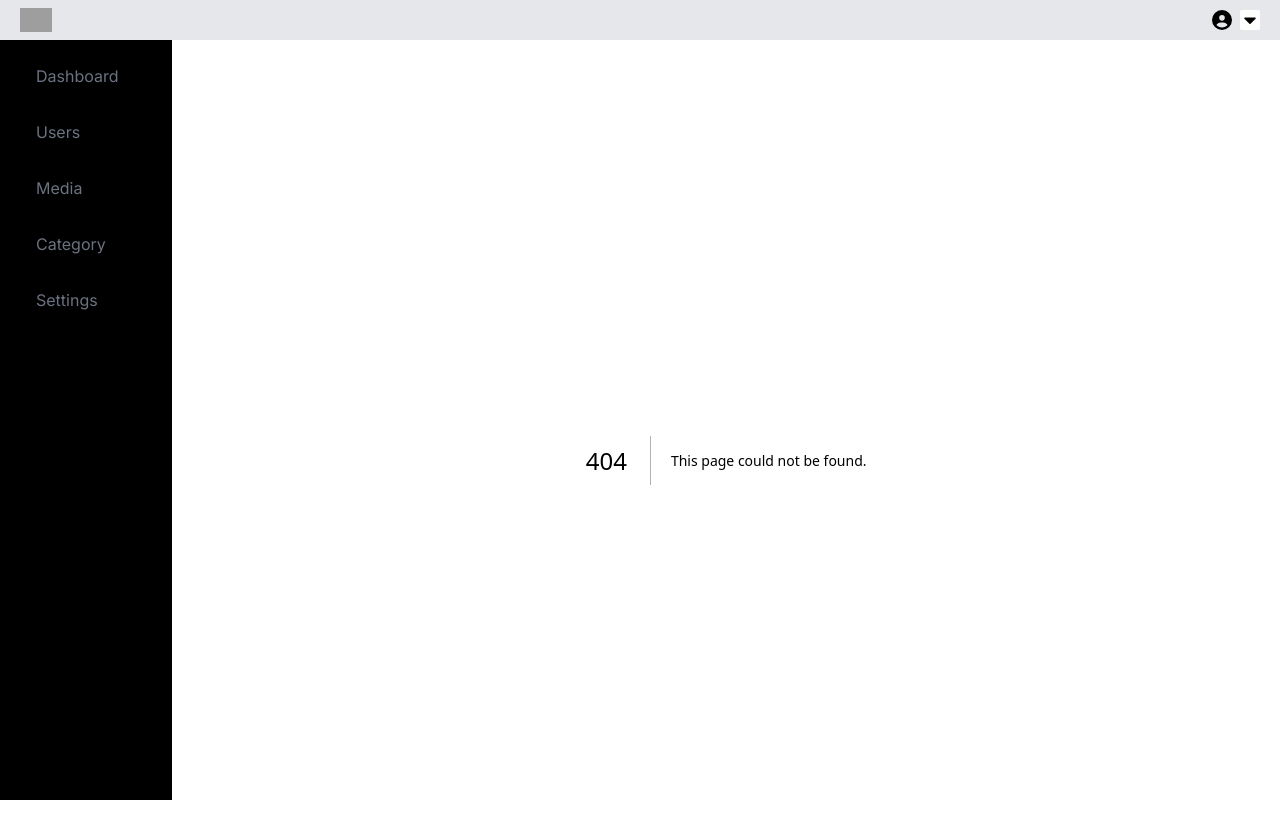
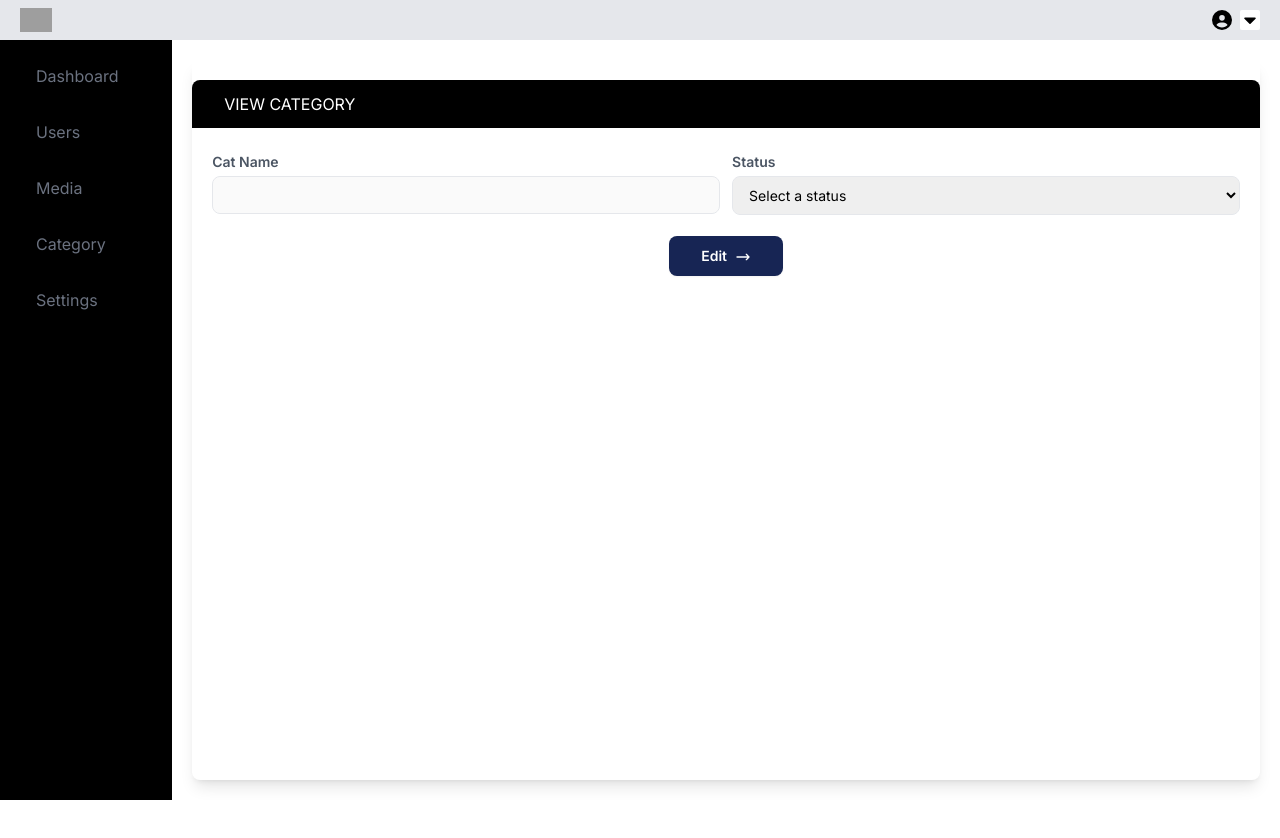
Before and after one commit to battikerigayathri/SocialMedia, a Next.js app: page /category/1 in a window 1280 px wide. Before the commit this address had no page. Shown: the top 838 px of the page. After the commit the page ends 800 px from the top, so only its background shows below. Built offline with nearby package versions, Linux system fonts and the light colour scheme; no server answers; grey boxes are pictures that could not be loaded.

Commit message:
category of all crud operations done

```diff
--- /dev/null
+++ b/src/app/category/[catid]/page.tsx
@@ -0,0 +1,12 @@
+import Singleviewcat from '@/container/viewCategory/page'
+import React from 'react'
+
+const Singleviewcategory = () => {
+  return (
+    <div>
+        <Singleviewcat/>
+    </div>
+  )
+}
+
+export default Singleviewcategory
--- a/src/container/categroyContainer/index.tsx
+++ b/src/container/categroyContainer/index.tsx
@@ -116,7 +116,7 @@ function CategoryContainer() {
                       <td className="px-6 py-4 whitespace-no-wrap border-b border-gray-200">
                         <span
                           className={`inline-flex px-2 text-xs font-semibold leading-5 ${
-                            item?.status === "active"
+                            item?.status === "Active"
                               ? "text-green-800 bg-green-100"
                               : "text-orange-800 bg-orange-100"
                           } rounded-full`}
--- a/src/container/createCategory/index.tsx
+++ b/src/container/createCategory/index.tsx
@@ -4,6 +4,8 @@ import { useFormik } from "formik";
 import * as yup from "yup";
 import { useLazyQuery } from '@/hook';
 import { serverFetch } from "@/action";
+import { Router } from "next/router";
+import { useRouter } from "next/navigation";
 
 const validationSchema = yup.object().shape({
   catname: yup.string().required("catname is required"),
@@ -13,6 +15,7 @@ const validationSchema = yup.object().shape({
 });
 
 const CreateCategory = () => {
+  const router = useRouter();
     const [Categoryfunction, { data ,error,loading }] = useLazyQuery(serverFetch);
   const formik = useFormik({
     initialValues: {
@@ -51,7 +54,7 @@ const CreateCategory = () => {
   useEffect(()=>{
     if(data)
       {
-        console.log('catdata',data)
+        router.push('/category');
       }
     console.log('myerror',error)
   },[data, error])
--- /dev/null
+++ b/src/container/viewCategory/page.tsx
@@ -0,0 +1,210 @@
+"use client"
+import { serverFetch } from '@/action'
+import { useLazyQuery } from '@/hook'
+import { useFormik } from 'formik'
+import { useParams, useRouter, useSearchParams } from 'next/navigation'
+import React, { useEffect, useState } from 'react'
+import * as Yup from 'yup';
+
+const Singleviewcat = () => {
+
+
+    const [getCategorydata,{ data, loading, error }] = useLazyQuery(serverFetch);
+    const [updateCategory, updateCatResponse] = useLazyQuery(serverFetch);
+    const[deleteCategory,deletecatResponse]=useLazyQuery(serverFetch);
+    const { catid} = useParams();
+    const edit = useSearchParams().get('edit') === 'true';
+    const [initialValues, setInitialValues] = useState({
+        name: '',
+        status:'',
+    });
+    const router = useRouter();
+    useEffect(() => {
+        getCategorydata(
+            `query GetCategory($where: whereCategoryInput!) {
+                getCategory(where: $where) {
+                  name
+                  status
+
+                }
+              }`,
+            {
+                "where": {
+                    "id": {
+                        "is": catid
+                    }
+                }
+            },
+            {
+                cache: "no-store"
+            }
+        );
+    }, [])
+
+    useEffect(() => {
+        if (data) {
+            setInitialValues(data?.getCategory);
+        }
+    }, [data, loading, error])
+
+    const formik = useFormik({
+        enableReinitialize: true,
+        initialValues,
+        validationSchema: Yup.object().shape({
+            name: Yup.string().required('CatName is required'),
+            status: Yup.string().required('status is required'),
+        }),
+        onSubmit: async (values: any) => {
+            console.log(values);
+
+            updateCategory(
+                `mutation UpdateCategory($input: updateCategoryInput!) {
+                    updateCategory(input: $input) {
+                      name
+                      status
+                      id
+                    }
+                  }`,
+                {
+                   "input": {
+                    "name": values.name,
+                    "status": values.status ,
+                    "id": catid
+  }
+                },
+                {
+                    cache: "no-store"
+                }
+            )
+        }
+    })
+
+    useEffect(() => {
+        if (updateCatResponse.data) {
+            router.push('/category');
+        }
+        if (updateCatResponse.error) {
+            console.log("error : ", updateCatResponse.error);
+
+        }
+    }, [updateCatResponse.data, updateCatResponse.error, updateCatResponse.loading])
+
+    useEffect(() => {
+        if (deletecatResponse.data) {
+            router.push('/category');
+        }
+        if (deletecatResponse.error) {
+            console.log("error : ", deletecatResponse.error);
+
+        }
+    }, [deletecatResponse.data, deletecatResponse.error, deletecatResponse.loading])
+
+    async function handleDelete() {
+        deleteCategory(
+            `mutation DeleteCategory($deleteCategoryId: ID!) {
+                deleteCategory(id: $deleteCategoryId)
+              }
+            `,{
+                "deleteCategoryId": catid
+              }
+        )
+    }
+
+
+    function handleUpdate() {
+        const values = formik.values;
+        console.log(values);
+
+        updateCategory(
+            `mutation UpdateCategory($input: updateCategoryInput!) {
+                updateCategory(input: $input) {
+                  name
+                  status
+                  id
+                }
+              }`,
+              {
+                "input": {
+                 "name": values.name,
+                 "status": values.status ,
+                 "id": catid
+}
+             },
+            {
+                cache: "no-store"
+            }
+        )
+    }
+
+    return (
+        <div className='flex justify-start flex-col gap-2 items-center rounded-lg w-full shadow-lg py-5 h-[calc(100vh-80px)] overflow-y-auto'>
+            <div className='w-full py-3 bg-black uppercase text-white px-8 rounded-t-lg text-base'>
+                {edit ? "Edit" : "View"} Category
+            </div>
+            <form onSubmit={formik.handleSubmit} className='mt-4 w-full flex justify-center items-center flex-col'>
+                <div className="px-5  w-[100%]  justify-center grid lg:grid-cols-2 md:grid-cols-2 grid-cols-1 gap-3">
+                    <div className="">
+                        <label className="font-semibold text-sm text-gray-600  block">Cat Name</label>
+                        <input disabled={!edit} type="text" id="name" name="name" onChange={formik.handleChange} value={formik.values.name} className="border rounded-lg px-3 py-2 mt-1 mb-[1px] text-sm w-full" />
+
+                        {formik.touched.name && formik.errors.name ? (
+                            <div className="text-red-500 text-sm ">{formik.errors.name.toString()}</div>
+                        ) : null}
+                    </div>
+                    <div className="">
+                        <label className="font-semibold text-sm text-gray-600  block">Status</label>
+                        <select  className="border rounded-lg px-3 py-[9px] mt-1 mb-[1px] text-sm w-full"  name="status" onChange={formik.handleChange} value={formik.values.status}
+
+>
+                    <option value="" disabled selected>
+                        Select a status
+                    </option>
+                    <option value="ACTIVE" disabled={!edit} >
+                        Active
+                    </option>
+                    <option value="IN_ACTIVE" disabled={!edit} >
+                        In Active
+                    </option>
+</select>
+
+                        {formik.touched.altText && formik.errors.altText ? (
+                            <div className="text-red-500 text-sm ">{formik.errors.altText.toString()}</div>
+                        ) : null}
+                    </div>
+
+                </div>
+
+                <div className="mt-5 pl-5 pr-5">
+                    {!edit ? <button type='button' className="transition duration-500 bg-blue-950 focus:shadow-sm focus:ring-4 focus:ring-blue-500 focus:ring-opacity-50 text-white w-fit py-2.5 px-8 rounded-lg text-sm shadow-sm hover:shadow-md font-semibold text-center inline-block" onClick={() => {
+                        router.push('?edit=true');
+                    }}>
+                        <span className="inline-block mr-2">Edit</span>
+                        <svg xmlns="http://www.w3.org/2000/svg" fill="none" viewBox="0 0 24 24" stroke="currentColor" className="w-4 h-4 inline-block">
+                            <path stroke-linecap="round" stroke-linejoin="round" stroke-width="2" d="M17 8l4 4m0 0l-4 4m4-4H3" />
+                        </svg>
+                    </button>
+                        :
+                        <div className='flex w-fit justify-center items-center gap-10'>
+                            <button type="submit" onClick={handleUpdate} className="transition duration-500 bg-yellow-500 focus:shadow-sm focus:ring-4 focus:ring-blue-500 focus:ring-opacity-50 text-white w-fit py-2.5 px-8 rounded-lg text-sm shadow-sm hover:shadow-md font-semibold text-center inline-block">
+                                <span className="inline-block mr-2">Update</span>
+                                <svg xmlns="http://www.w3.org/2000/svg" fill="none" viewBox="0 0 24 24" stroke="currentColor" className="w-4 h-4 inline-block">
+                                    <path stroke-linecap="round" stroke-linejoin="round" stroke-width="2" d="M17 8l4 4m0 0l-4 4m4-4H3" />
+                                </svg>
+                            </button>
+                            <button type='button' onClick={handleDelete} className="transition duration-500 bg-red-700 focus:shadow-sm focus:ring-4 focus:ring-blue-500 focus:ring-opacity-50 text-white w-fit py-2.5 px-8 rounded-lg text-sm shadow-sm hover:shadow-md font-semibold text-center inline-block">
+                                <span className="inline-block mr-2">Delete</span>
+                                <svg xmlns="http://www.w3.org/2000/svg" fill="none" viewBox="0 0 24 24" stroke="currentColor" className="w-4 h-4 inline-block">
+                                    <path stroke-linecap="round" stroke-linejoin="round" stroke-width="2" d="M17 8l4 4m0 0l-4 4m4-4H3" />
+                                </svg>
+                            </button>
+                        </div>
+                    }
+                </div>
+            </form>
+        </div>
+    )
+}
+
+
+
+export default Singleviewcat
```
